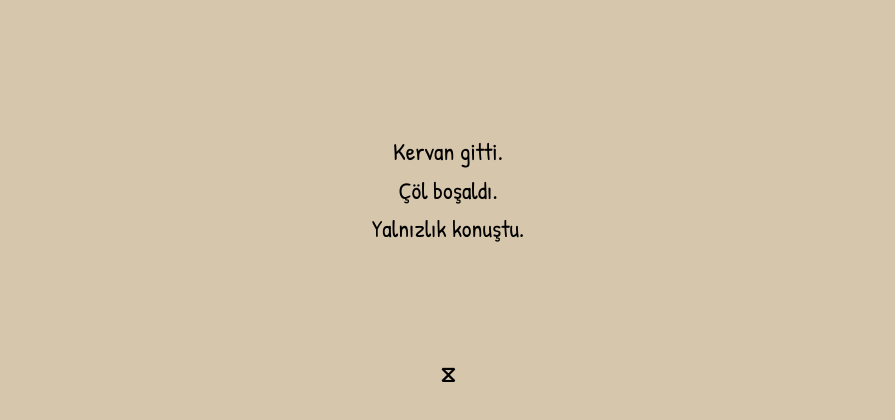
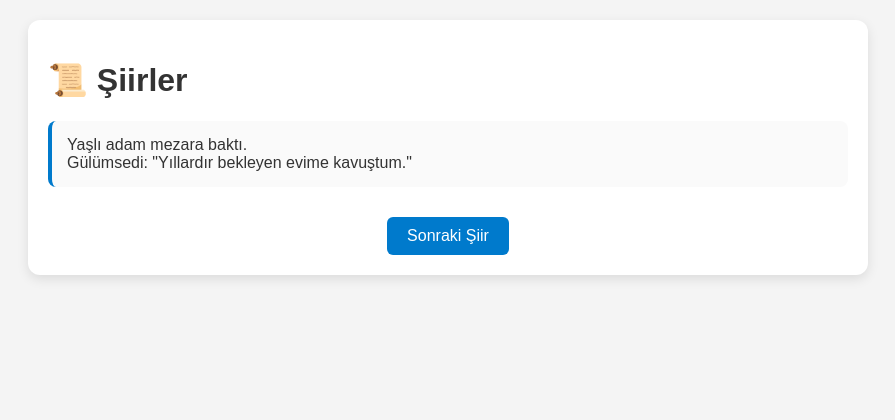
Before and after one commit to deniyoruzbisiler111/mikrohikayesitem, a plain HTML site: page index.html in a window 1280 px wide. Shown: the whole page, without its empty margins (192-1087 px from the left). Drawn offline with Linux system fonts and the light colour scheme.

Commit message:
Update index.html

```diff
--- a/index.html
+++ b/index.html
@@ -3,168 +3,125 @@
 <head>
   <meta charset="UTF-8">
   <meta name="viewport" content="width=device-width, initial-scale=1.0">
-  <title>Şiir Uygulaması</title>
-  <link href="https://fonts.googleapis.com/css2?family=Patrick+Hand&display=swap" rel="stylesheet">
+  <title>Şiirler</title>
   <style>
     body {
-      background-color: #d6c6ab;
-      margin: 0; padding: 0;
-      font-family: 'Patrick Hand', cursive;
-      transition: background-color 1.5s ease;
+      font-family: Arial, sans-serif;
+      margin: 0;
+      padding: 20px;
+      background: #f4f4f4;
+      color: #333;
+      display: flex;
+      justify-content: center;
     }
-    #poem-container {
-      display: flex; flex-direction: column;
-      justify-content: space-between; align-items: center;
-      height: 50vh; max-width: 90%;
-      margin: 20px auto; line-height: 1.6;
-      padding: 15px 5%; box-sizing: border-box;
+    #app {
+      max-width: 800px;
+      width: 100%;
+      background: white;
+      padding: 20px;
+      border-radius: 12px;
+      box-shadow: 0 4px 12px rgba(0,0,0,0.1);
     }
-    #poem {
-      flex-grow: 1; display: flex;
-      justify-content: center; align-items: center;
-      white-space: pre-line; text-align: center;
-      overflow-wrap: break-word; overflow: hidden;
-      transition: opacity 0.8s ease-in-out;
-      opacity: 0; width: 100%;
+    .poem {
+      margin-bottom: 30px;
+      padding: 15px;
+      border-left: 4px solid #007acc;
+      background: #fafafa;
+      border-radius: 8px;
+      white-space: pre-line;
     }
-    #poem.visible { opacity: 1; }
-    #poem-button {
-      padding: 0; border: none; background: transparent;
-      font-size: 18px; font-weight: bold; cursor: pointer;
-      width: 12vw; max-width: 60px;
-      height: 12vw; max-height: 60px;
-      transition: opacity 0.3s, transform 0.2s;
-      outline: none; -webkit-tap-highlight-color: transparent;
+    .controls {
+      text-align: center;
+      margin-top: 20px;
     }
-    #poem-button:hover { opacity: 0.8; transform: scale(1.1); }
-    #poem-button:disabled { opacity: 0.5; pointer-events: none; }
-    .hourglass { display: block; width: 100%; height: 100%; position: relative; }
-    .hourglass:before {
-      content: "⧖"; font-size: 22px; position: absolute;
-      top: 50%; left: 50%; transform: translate(-50%, -50%);
+    button {
+      padding: 10px 20px;
+      margin: 0 5px;
+      border: none;
+      background: #007acc;
+      color: white;
+      font-size: 16px;
+      border-radius: 6px;
+      cursor: pointer;
+      transition: background 0.2s;
     }
-    .spin { animation: spin 1s linear 2; }
-    @keyframes spin { from{transform:rotate(0)} to{transform:rotate(360deg)} }
+    button:hover {
+      background: #005f99;
+    }
   </style>
 </head>
 <body>
-  <div id="poem-container">
-    <div id="poem"></div>
-    <button id="poem-button"><span class="hourglass"></span></button>
+  <div id="app">
+    <h1>📜 Şiirler</h1>
+    <div id="poem-container"></div>
+    <div class="controls">
+      <button onclick="showNextPoem()">Sonraki Şiir</button>
+    </div>
   </div>
 
   <script>
-    const poemEl = document.getElementById("poem");
-    const btn = document.getElementById("poem-button");
-    const hourglass = document.querySelector('.hourglass');
-    const body = document.body;
+    let allFiles = [];        // tüm json dosyalarının listesi (index.json'dan)
+    let fileOrder = [];       // rastgele karıştırılmış dosya sırası
+    let currentFileIndex = 0; // sıradaki json dosyası
+    let poemsInFile = [];     // aktif dosyadaki şiirler
+    let currentPoemIndex = 0; // aktif dosyadaki şiir
 
-    let availableFiles = [];
-    let usedFiles = new Set();
-    let poems = [];
-    let currentIndex = -1;
-    const originalColor = "#d6c6ab";
-
-    async function loadAvailableFiles() {
-      const res = await fetch("poems/index.json");
-      availableFiles = await res.json();
+    // --- Fisher-Yates shuffle (rastgele karıştırma) ---
+    function shuffle(array) {
+      for (let i = array.length - 1; i > 0; i--) {
+        const j = Math.floor(Math.random() * (i + 1));
+        [array[i], array[j]] = [array[j], array[i]];
+      }
+      return array;
     }
 
-    async function loadNewFile() {
-      const remaining = availableFiles.filter(f => !usedFiles.has(f));
-      if (remaining.length === 0) return;
-      const file = remaining[Math.floor(Math.random()*remaining.length)];
-      usedFiles.add(file);
-      const res = await fetch("poems/" + file);
-      const data = await res.json();
-      poems = shuffleArray(data.poems);
-      currentIndex = -1;
+    // --- index.json yükle (dosya listesi) ---
+    async function loadIndex() {
+      const res = await fetch("poems/index.json");
+      allFiles = await res.json();
+      resetFileOrder();
+      await loadNextFile();
+      showPoem();
     }
 
-    function shuffleArray(array) {
-      let shuffled = [...array];
-      for (let i = shuffled.length-1; i>0; i--) {
-        const j = Math.floor(Math.random()*(i+1));
-        [shuffled[i], shuffled[j]] = [shuffled[j], shuffled[i]];
-      }
-      return shuffled;
+    // --- Dosya sırasını yeniden başlat (rastgele sırala) ---
+    function resetFileOrder() {
+      fileOrder = shuffle([...allFiles]);
+      currentFileIndex = 0;
     }
 
-    function adjustFontSize(text) {
-      const maxFontSize = 24, minFontSize = 10;
-      const tester = document.createElement('span');
-      tester.style.visibility = 'hidden';
-      tester.style.position = 'absolute';
-      tester.style.whiteSpace = 'pre-line';
-      tester.style.fontFamily = "'Patrick Hand', cursive";
-      document.body.appendChild(tester);
-
-      let fontSize = maxFontSize;
-      const cw = poemEl.clientWidth, ch = poemEl.clientHeight;
-      const lines = text.split('\n');
-
-      while (fontSize >= minFontSize) {
-        tester.style.fontSize = fontSize + 'px';
-        tester.innerText = text;
-        const lh = fontSize*1.6, th = lh*lines.length;
-        let maxW = 0;
-        for (const line of lines) {
-          tester.innerText = line;
-          maxW = Math.max(maxW, tester.scrollWidth);
-        }
-        if (maxW <= cw && th <= ch) break;
-        fontSize--;
+    // --- Yeni dosya yükle ---
+    async function loadNextFile() {
+      if (currentFileIndex >= fileOrder.length) {
+        resetFileOrder(); // tüm dosyalar bitti → tekrar başa, ama yeni rastgele sırayla
       }
-      poemEl.style.fontSize = fontSize + 'px';
-      document.body.removeChild(tester);
+      const fileName = fileOrder[currentFileIndex];
+      const res = await fetch("poems/" + fileName);
+      const data = await res.json();
+      poemsInFile = shuffle(data.poems); // şiirleri karıştır
+      currentPoemIndex = 0;
+      currentFileIndex++;
     }
 
-    function randomSandColor() {
-      const palette = [
-        [240,228,215],[230,194,122],[245,222,179],
-        [238,203,139],[250,214,137],[223,182,104]
-      ];
-      const base = palette[Math.floor(Math.random()*palette.length)];
-      const variation = 15;
-      const r = Math.min(255, Math.max(180, base[0]+(Math.random()*variation*2-variation)));
-      const g = Math.min(255, Math.max(150, base[1]+(Math.random()*variation*2-variation)));
-      const b = Math.min(255, Math.max(100, base[2]+(Math.random()*variation*2-variation)));
-      return `rgb(${Math.round(r)}, ${Math.round(g)}, ${Math.round(b)})`;
+    // --- Şiir göster ---
+    function showPoem() {
+      if (currentPoemIndex >= poemsInFile.length) {
+        // aktif dosya bitti → sıradaki dosyaya geç
+        loadNextFile().then(showPoem);
+        return;
+      }
+      const container = document.getElementById("poem-container");
+      container.innerHTML = `<div class="poem">${poemsInFile[currentPoemIndex]}</div>`;
     }
 
-    function sleep(ms){ return new Promise(r=>setTimeout(r,ms)); }
+    // --- Sonraki şiire geç ---
+    function showNextPoem() {
+      currentPoemIndex++;
+      showPoem();
+    }
 
-    btn.addEventListener('click', async () => {
-      if (btn.disabled) return;
-      btn.disabled = true; hourglass.classList.add('spin');
-      body.style.backgroundColor = randomSandColor();
-
-      poemEl.classList.remove('visible');
-      await sleep(2000);
-
-      currentIndex++;
-      if (currentIndex >= poems.length) {
-        await loadNewFile();
-        currentIndex = 0;
-      }
-      const nextPoem = poems[currentIndex];
-      adjustFontSize(nextPoem);
-      poemEl.innerText = nextPoem;
-      setTimeout(()=>poemEl.classList.add('visible'),50);
-
-      body.style.backgroundColor = originalColor;
-      btn.disabled = false; hourglass.classList.remove('spin');
-    });
-
-    window.onload = async () => {
-      await loadAvailableFiles();
-      await loadNewFile();
-      currentIndex = 0;
-      const firstPoem = poems[currentIndex];
-      adjustFontSize(firstPoem);
-      poemEl.innerText = firstPoem;
-      setTimeout(()=>poemEl.classList.add('visible'),100);
-    };
+    // Başlangıç
+    loadIndex();
   </script>
 </body>
 </html>
```
